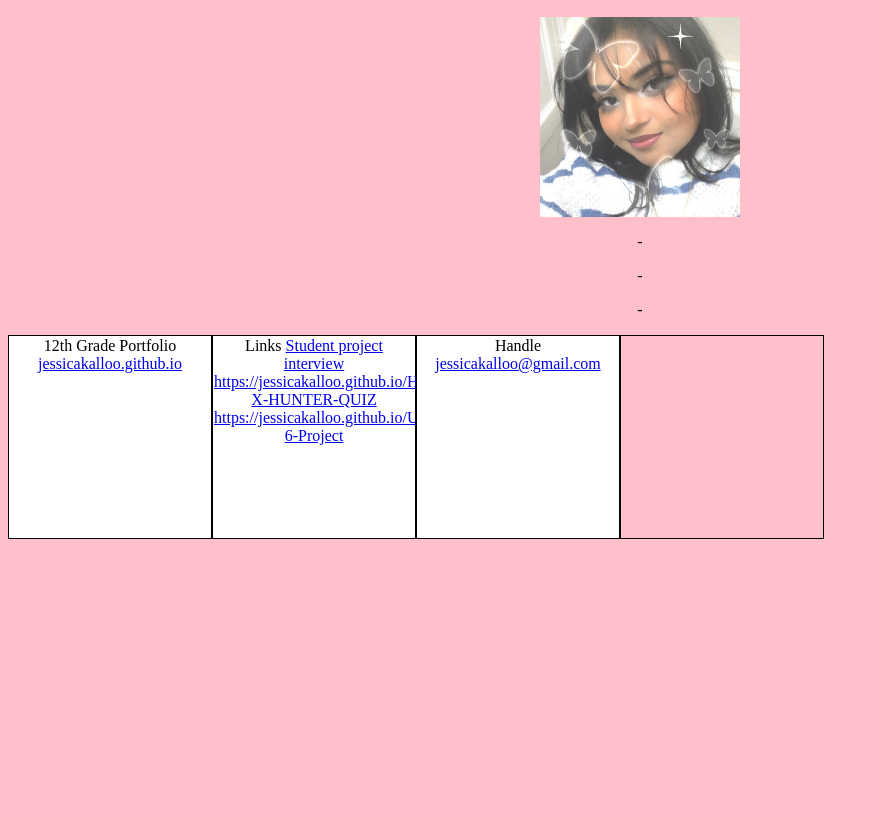
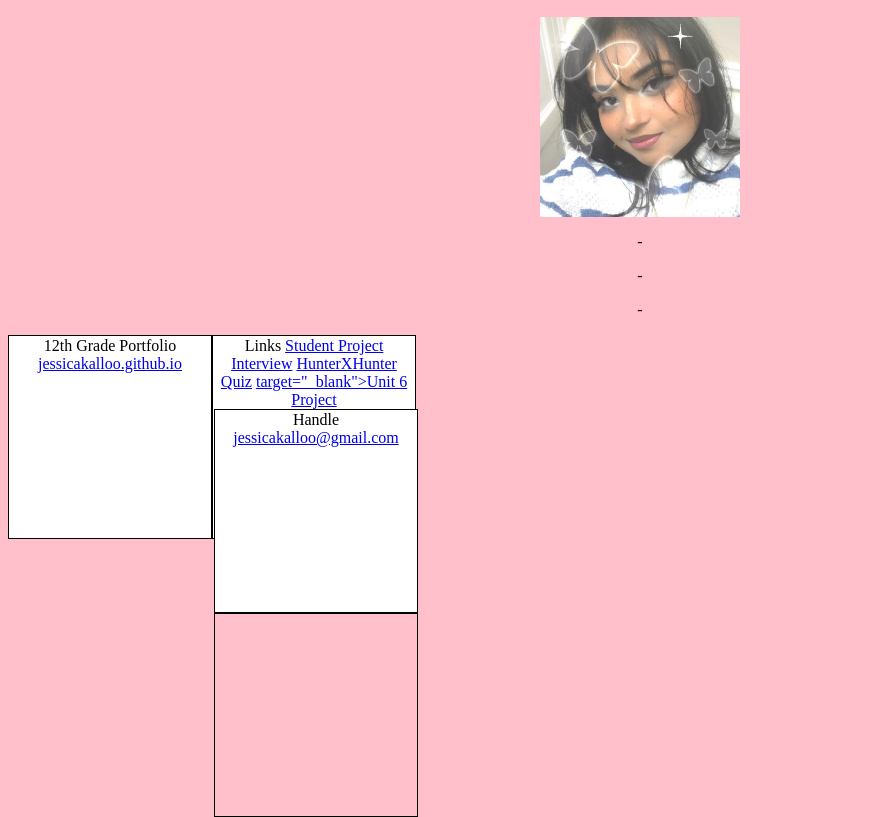
Before and after one commit to jessicakalloo/jessicakalloo.github.io, a plain HTML site: page index.html in a window 1280 px wide. Shown: the part 110-927 px from the top of the page, without its empty margins (0-879 px from the left). Before the commit the page ends 800 px from the top, so only its background shows below. Drawn offline with Linux system fonts and the light colour scheme; a web font is replaced by a local one.

Commit message:
added links

```diff
--- a/index.html
+++ b/index.html
@@ -27,12 +27,14 @@
 
 
        <div class="white">12th Grade Portfolio <a href="https://jessicakalloo.github.io/">jessicakalloo.github.io </a></div>
-        <div class="white">Links <a href="https://jessicakalloo.github.io/HireMe-Nehal-Rupom" target="_blank">Student project interview
-</a>
-            <a href="#">https://jessicakalloo.github.io/HUNTER-X-HUNTER-QUIZ
-            </a> <a href="#">https://jessicakalloo.github.io/Unit-6-Project
-            </a>  </div>
-        <div class="white">Handle <a href="#">jessicakalloo@gmail.com</a> </div>
+
+        <div class="white">Links <a href="https://jessicakalloo.github.io/HireMe-Nehal-Rupom" target="_blank">Student Project Interview</a>
+
+            <a href="https://jessicakalloo.github.io/HUNTER-X-HUNTER-QUIZ" target="_blank">HunterXHunter Quiz</a>
+
+            <a href="https://jessicakalloo.github.io/Unit-6-Project"> target="_blank">Unit 6 Project</a>
+
+        <div class="white">Handle <a href="jessicakalloo@gmail.com">jessicakalloo@gmail.com</a></div>
 
           <div></div>
 
```
